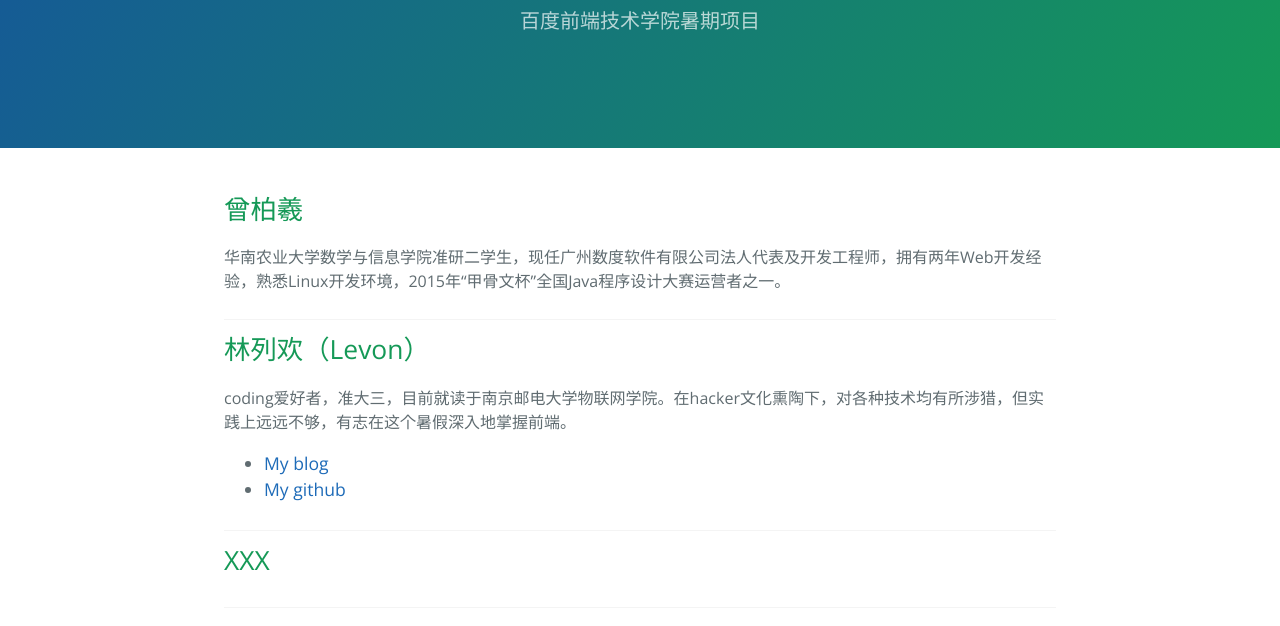
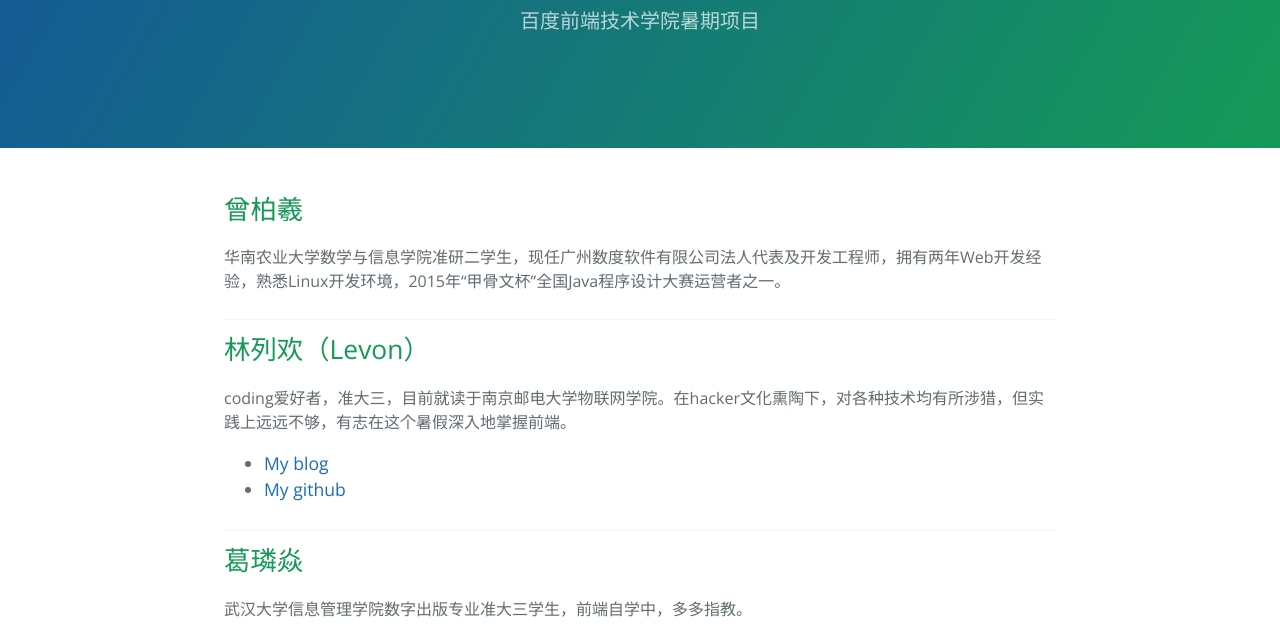
Before and after one commit to levonlin/ife-webapp, a plain HTML site: page index.html in a window 1280 px wide. Shown: the part 169-795 px from the top of the page. Drawn offline with nearby package versions, Linux system fonts and the light colour scheme.

Commit message:
Update index.html

```diff
--- a/index.html
+++ b/index.html
@@ -36,8 +36,8 @@
       </p>
     </div>
     <div class="member-list">
-      <h2 class="member-name"><a class="member-name-link" href="#">XXX</a></h2>
-      <p class="member-desc"></p>
+      <h2 class="member-name"><a class="member-name-link" href="#">葛璘焱</a></h2>
+      <p class="member-desc">武汉大学信息管理学院数字出版专业准大三学生，前端自学中，多多指教。</p>
     </div>
     <div class="member-list">
       <h2 class="member-name"><a class="member-name-link" href="#">XXX</a></h2>
```
